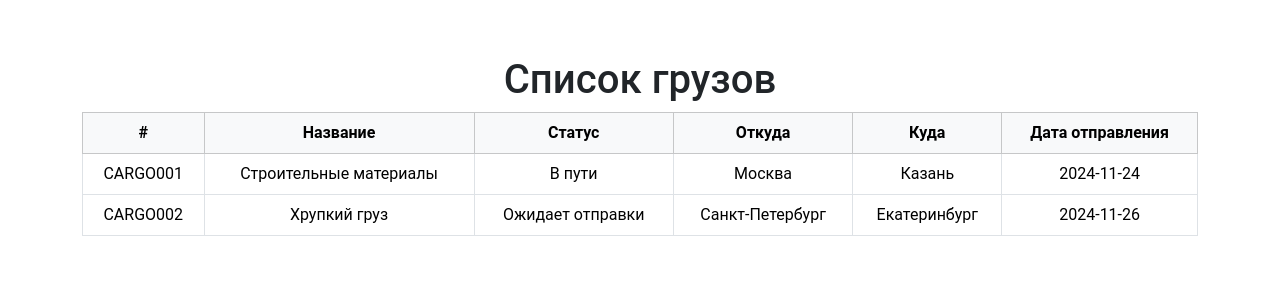
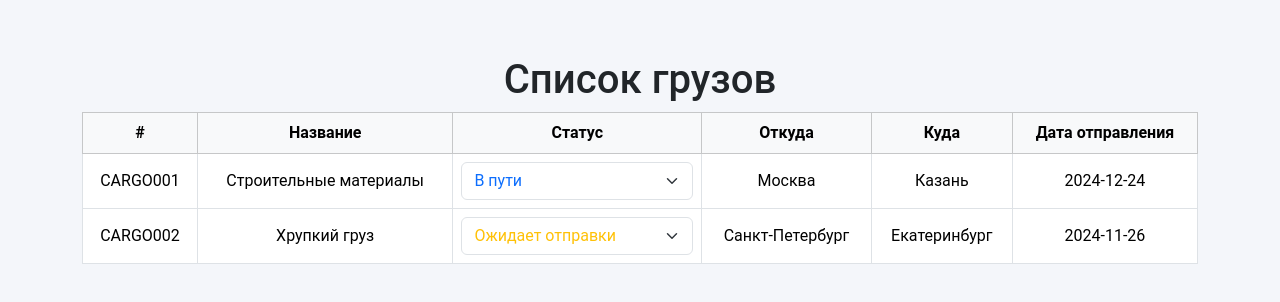
Before and after one commit to KovalenkoGaldr/test-cargoTracking, a React (Vite) app: page / in a window 1280 px wide. Shown: the top 302 px of the page. Built offline with nearby package versions, Linux system fonts and the light colour scheme.

Commit message:
added status changes and validation

```diff
--- a/src/components/CargoTable/CargoTable.tsx
+++ b/src/components/CargoTable/CargoTable.tsx
@@ -1,14 +1,63 @@
-import React from "react";
+import React, { useEffect, useState } from "react";
 
-import { cargoList } from "../../constants";
-import { ICargo } from "../../types";
+import { initCargoList } from "../../constants";
+import { ICargo, TStatuses } from "../../types";
 
 import "bootstrap/dist/css/bootstrap.min.css";
 
 const CargoTable = () => {
+  const [cargoList, setCargoList] = useState<ICargo[]>(initCargoList);
+  const [errorMessage, setErrorMessage] = useState<string | null>(null);
+
+  const getStatusClass = (status: TStatuses) => {
+    switch (status) {
+      case "Ожидает отправки":
+        return "text-warning";
+      case "В пути":
+        return "text-primary";
+      case "Доставлен":
+        return "text-success";
+      default:
+        return "";
+    }
+  };
+  const handleStatusChange = (id: string, newStatus: TStatuses) => {
+    const updatedCargoList = cargoList.map((cargo) => {
+      if (cargo.id === id) {
+        if (newStatus === "Доставлен") {
+          const departureDate = new Date(cargo.departureDate);
+          const now = new Date();
+
+          if (departureDate > now) {
+            setErrorMessage(
+              `Нельзя изменить статус груза "${cargo.name}" на "Доставлен", так как дата отправления
+              ${cargo.departureDate} находится в будущем.`
+            );
+            return cargo;
+          }
+        }
+
+        setErrorMessage(null);
+        return { ...cargo, status: newStatus };
+      }
+
+      setErrorMessage(null);
+      return cargo;
+    });
+
+    setCargoList(updatedCargoList);
+  };
+
   return (
     <div className="container mt-4">
       <h1>Список грузов</h1>
+
+      {errorMessage && (
+        <div className="alert alert-danger" role="alert">
+          {errorMessage}
+        </div>
+      )}
+
       <div className="table-responsive">
         <table className="table table-bordered table-hover align-middle">
           <thead className="table-light">
@@ -22,16 +71,39 @@ const CargoTable = () => {
             </tr>
           </thead>
           <tbody>
-            {cargoList.map((cargo: ICargo) => (
+            {cargoList.length ? (
+              cargoList.map((cargo: ICargo) => (
                 <tr key={cargo.id}>
                   <td>{cargo.id}</td>
                   <td>{cargo.name}</td>
-                <td>{cargo.status}</td>
+                  <td>
+                    <select
+                      className={`form-select ${getStatusClass(cargo.status)}`}
+                      value={cargo.status}
+                      onChange={(e) =>
+                        handleStatusChange(
+                          cargo.id,
+                          e.target.value as TStatuses
+                        )
+                      }
+                    >
+                      <option value="Ожидает отправки">Ожидает отправки</option>
+                      <option value="В пути">В пути</option>
+                      <option value="Доставлен">Доставлен</option>
+                    </select>
+                  </td>
                   <td>{cargo.origin}</td>
                   <td>{cargo.destination}</td>
                   <td>{cargo.departureDate}</td>
                 </tr>
-            ))}
+              ))
+            ) : (
+              <tr>
+                <td colSpan={6} className="text-center">
+                  Данных нет
+                </td>
+              </tr>
+            )}
           </tbody>
         </table>
       </div>
--- a/src/constants.ts
+++ b/src/constants.ts
@@ -1,13 +1,13 @@
 import { ICargo } from "./types";
 
-export const cargoList: ICargo[] = [
+export const initCargoList: ICargo[] = [
   {
     id: "CARGO001",
     name: "Строительные материалы",
     status: "В пути",
     origin: "Москва",
     destination: "Казань",
-    departureDate: "2024-11-24",
+    departureDate: "2024-12-24",
   },
   {
     id: "CARGO002",
--- a/src/index.css
+++ b/src/index.css
@@ -2,4 +2,5 @@ body {
   margin: 0;
   width: 100vw;
   font-family: "Roboto", sans-serif;
+  background-color: #f4f6fa;
 }
--- a/src/types.ts
+++ b/src/types.ts
@@ -1,8 +1,10 @@
 export interface ICargo {
   id: string;
   name: string;
-  status: "Ожидает отправки" | "В пути" | "Доставлен";
+  status: TStatuses;
   origin: string;
   destination: string;
   departureDate: string;
 }
+
+export type TStatuses = "Ожидает отправки" | "В пути" | "Доставлен";
```
Lines whose indentation alone changed are shown as unchanged.
